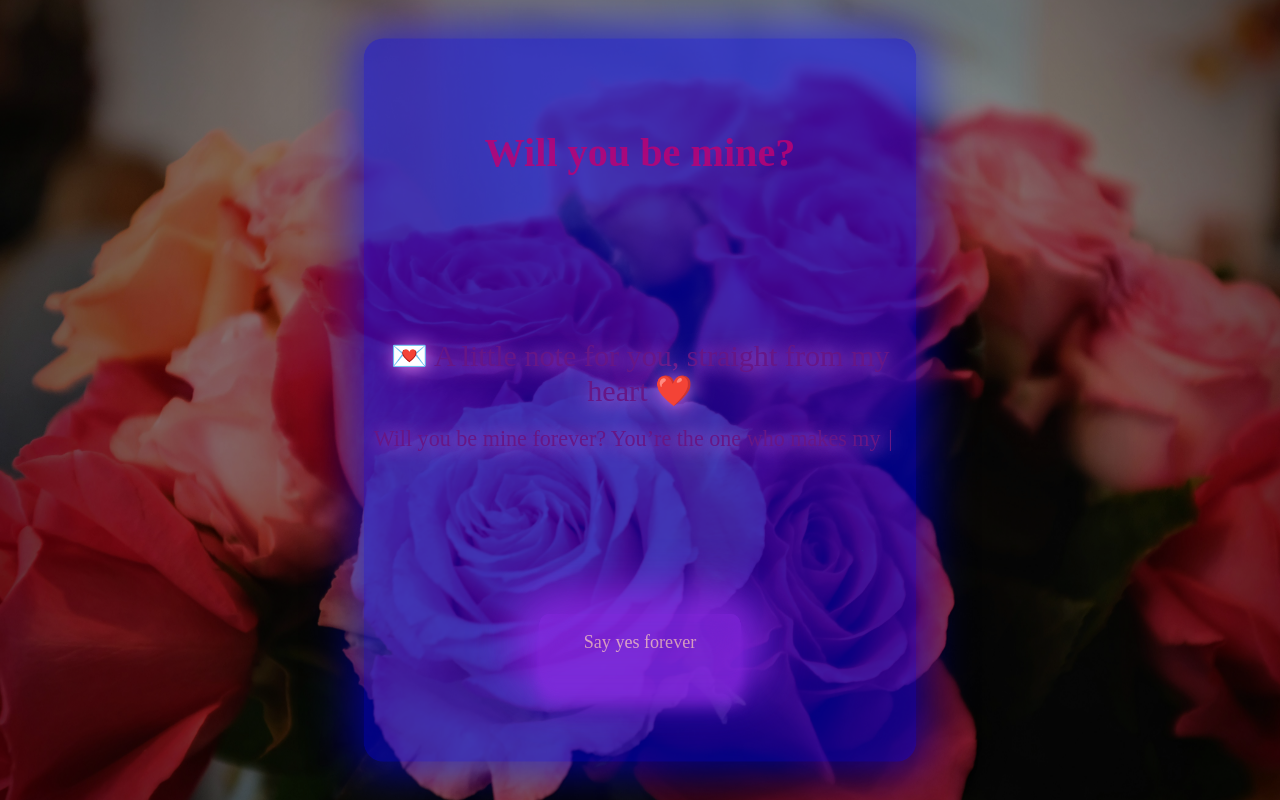
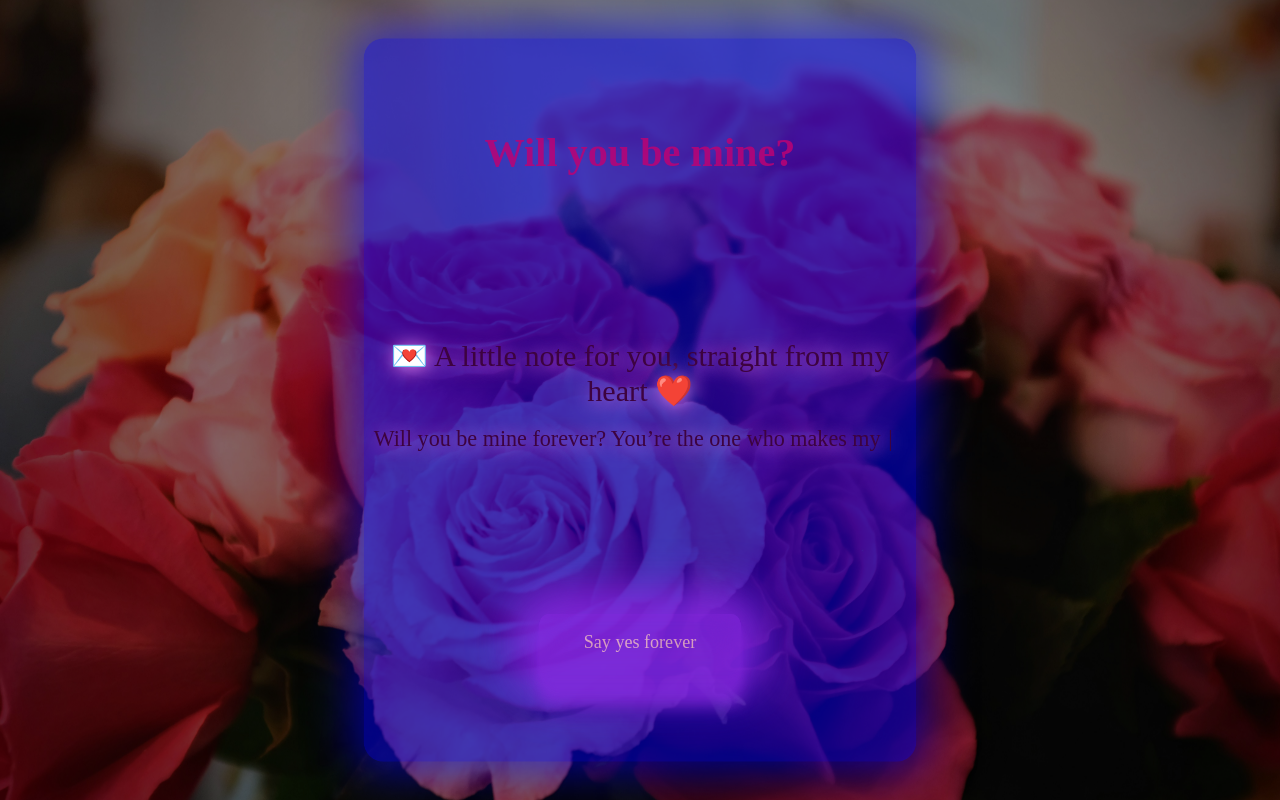
Before and after one commit to Prince-Bhattrai/Propose, a React (Vite) app: page / in a window 1280 px wide. Built offline with nearby package versions, Linux system fonts and the light colour scheme.

Commit message:
Update index.css

```diff
--- a/src/index.css
+++ b/src/index.css
@@ -110,7 +110,7 @@ body {
     opacity: 0.8;
 }
 p{
-  color: rgb(103, 22, 134);
+  color: rgb(61, 3, 63);
 }
 .container button:hover {
   transform: scale(1.05);
```
